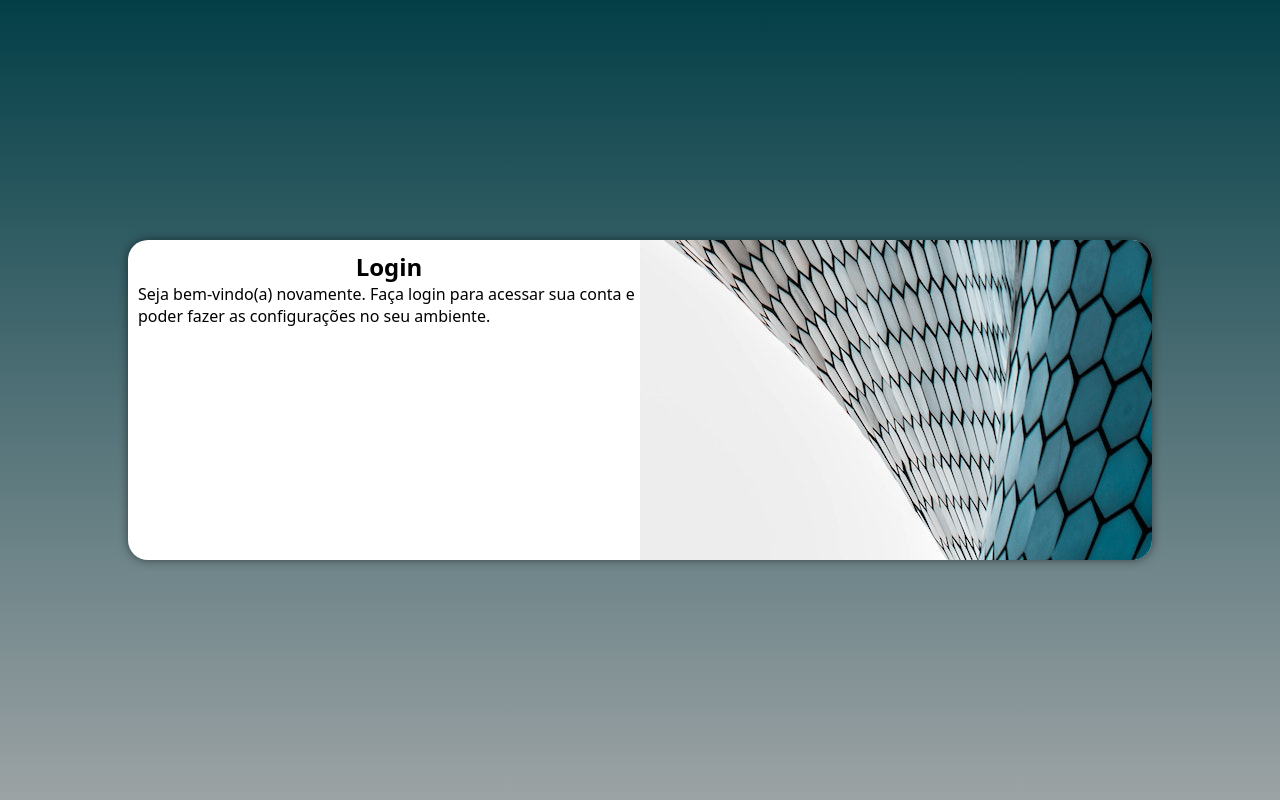
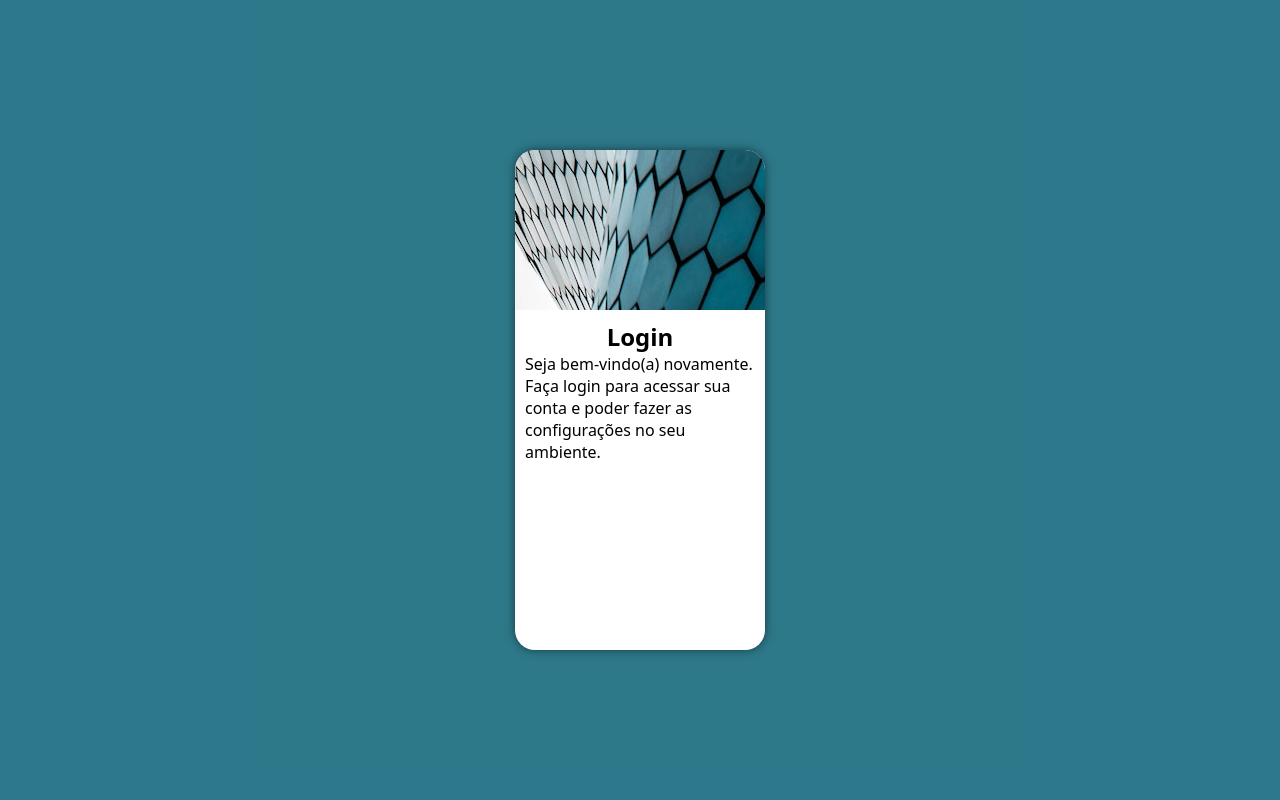
Before and after one commit to MaiaraGRocha/projeto-login, a PHP site: page / in a window 1280 px wide. Run offline with PHP 8.4, Linux system fonts and the light colour scheme.

Commit message:
sem conf telas mto grandes

```diff
--- a/estilos/media-query.css
+++ b/estilos/media-query.css
@@ -21,23 +21,3 @@
 
 
 }
-
-
-
-@media screen and (min-width:992px) {
-    body{
-        background-image: linear-gradient(to bottom, #033e47, #9ca3a5 );
-    }
-
-    section{
-        width: 80%;
-        height: 40vh;
-
-    }
-
-    #img{
-        float: right;
-        width: 50%;
-        height: 100%;
-    }
-}
```
